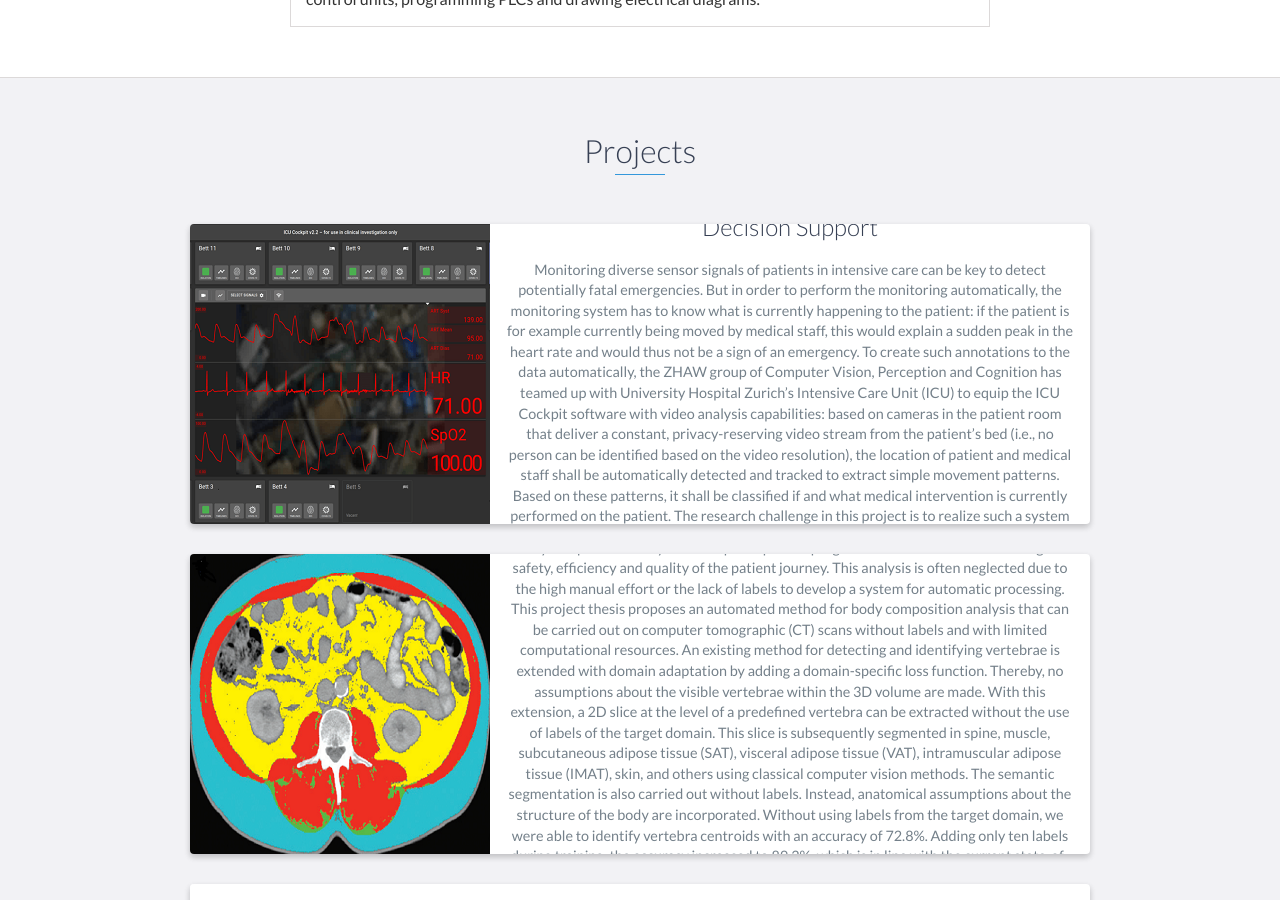
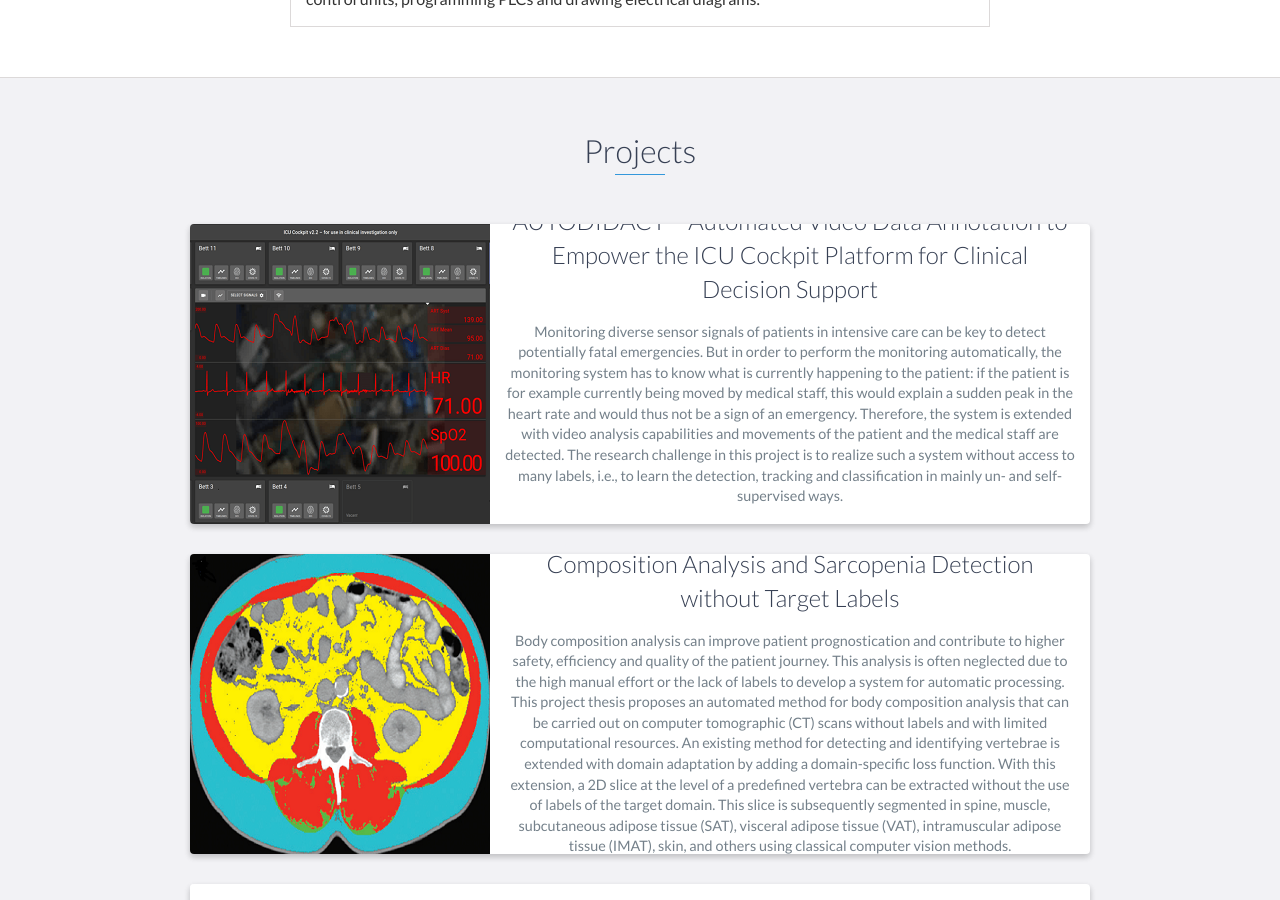
Before and after one commit to sagerpascal/sagerpascal.github.io, a Jekyll site: the page built from index.html, in a window 1280 px wide and 900 px high, scrolled down 3633 px. Built offline with Jekyll 4.4.1, drawn with Linux system fonts in a browser that asks for light colours; some of the changed text lies outside the part shown.

Commit message:
Shorten Texts

```diff
--- a/index.html
+++ b/index.html
@@ -144,12 +144,8 @@ id: index
                         Monitoring diverse sensor signals of patients in intensive care can be key to detect potentially fatal emergencies.
                         But in order to perform the monitoring automatically, the monitoring system has to know what is currently happening to the patient:
                         if the patient is for example currently being moved by medical staff, this would explain a sudden peak in the heart rate and would thus not
-                        be a sign of an emergency. To create such annotations to the data automatically, the ZHAW group of Computer Vision, Perception and Cognition
-                        has teamed up with University Hospital Zurich’s Intensive Care Unit (ICU) to equip the ICU Cockpit software with video analysis capabilities:
-                        based on cameras in the patient room that deliver a constant, privacy-reserving video stream from the patient’s bed
-                        (i.e., no person can be identified based on the video resolution), the location of patient and medical staff shall be
-                        automatically detected and tracked to extract simple movement patterns. Based on these patterns, it shall be classified if and what
-                        medical intervention is currently performed on the patient. The research challenge in this project is to realize such a system without
+                        be a sign of an emergency. Therefore, the system is extended with video analysis capabilities and movements of the patient and the medical staff are detected.
+                         The research challenge in this project is to realize such a system without
                         access to many labels, i.e., to learn the detection, tracking and classification in mainly un- and self-supervised ways.
                     </p>
                     <a href="https://www.zhaw.ch/en/research/research-database/project-detailview/projektid/5230/" target="_blank">View Project</a>
@@ -169,20 +165,10 @@ id: index
                     (CT) scans without labels and with limited computational resources.
 
                     An existing method for detecting and identifying vertebrae is extended with domain adaptation by
-                    adding a domain-specific loss function. Thereby, no assumptions about the visible vertebrae within
-                    the 3D volume are made. With this extension, a 2D slice at the level of a predefined vertebra can be
+                    adding a domain-specific loss function. With this extension, a 2D slice at the level of a predefined vertebra can be
                     extracted without the use of labels of the target domain. This slice is subsequently segmented in spine,
                     muscle, subcutaneous adipose tissue (SAT), visceral adipose tissue (VAT), intramuscular adipose
-                    tissue (IMAT), skin, and others using classical computer vision methods. The semantic segmentation
-                    is also carried out without labels. Instead, anatomical assumptions about the structure of the body are
-                    incorporated.
-
-                    Without using labels from the target domain, we were able to identify vertebra centroids with an
-                    accuracy of 72.8%. Adding only ten labels during training, the accuracy increased to 89.2%, which
-                    is in line with the current state-of-the-art. The quality of the segmentation masks was evaluated by
-                    predicting sarcopenia, using the tissue composition. A support vector machine (SVM) detected this
-                    syndrome with an accuracy of 96%, which demonstrates the eectiveness of the proposed method for
-                    body composition analysis.
+                    tissue (IMAT), skin, and others using classical computer vision methods.
                     </p>
                     <a href="https://sagerpascal.github.io/mse-vt2/" target="_blank">View Project</a>
                 </div>
```
